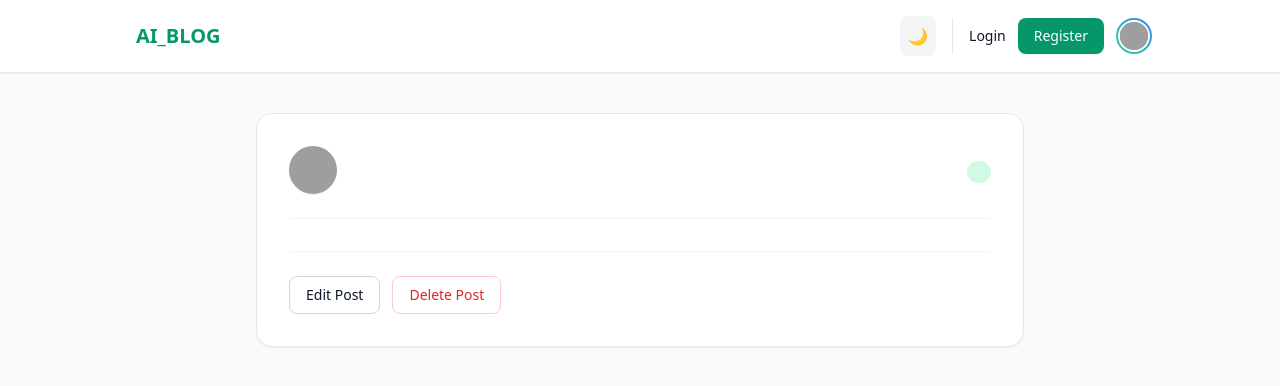
After one commit to DipenChimariya/fastapi_ai_blog, a FastAPI app: template templates/post.html in a window 1280 px wide. The commit adds this page. Shown: the top 386 px of the page. Run offline with FastAPI, Linux system fonts and the light colour scheme; the template is opened without the code that fills it, so the values that code supplies are empty; some libraries are stand-ins or nearby versions; grey boxes are pictures that could not be loaded.

Commit message:
feat: implement dynamic post detail view and navigation

```diff
--- a/main.py
+++ b/main.py
@@ -1,4 +1,4 @@
-from fastapi import FastAPI, Request
+from fastapi import FastAPI, Request,HTTPException,status
 from fastapi.templating import Jinja2Templates
 
 app = FastAPI(title="FastAPI AI Blog")
@@ -32,3 +32,21 @@ async def home(request:Request):
 @app.get("/post/api")
 async def get_posts():
     return posts
+
+
+@app.get("/post/{post_id}", name="post_detail")
+async def post_detail(request: Request, post_id: int):
+    current_post = None
+    for post in posts:
+        if post.get("id") == post_id:
+            current_post = post
+            break
+
+    if current_post is None:
+        raise HTTPException(
+            status_code=status.HTTP_404_NOT_FOUND,
+            detail="Post not found"
+        )
+
+    return templates.TemplateResponse(request=request,name="post.html",context={"post":current_post}
+    )
--- a/templates/home.html
+++ b/templates/home.html
@@ -18,7 +18,11 @@
                 </span>
             </div>
 
-            <h3 class="text-2xl font-bold mb-3 dark:text-white">{{ post.title }}</h3>
+            <h3 class="text-2xl font-bold mt-4 mb-3">
+            <a href="{{ url_for('post_detail', post_id=post.id) }}" class="hover:text-emerald-500 transition">
+            {{ post.title }}
+            </a>
+            </h3>
             <p class="text-gray-600 dark:text-slate-300 leading-relaxed mb-6">{{ post.content }}</p>
 
             <div class="flex items-center justify-between mt-auto pt-6 border-t border-gray-100 dark:border-slate-700">
--- /dev/null
+++ b/templates/post.html
@@ -0,0 +1,42 @@
+{% extends "base.html" %}
+
+{% block title %}{{ post.title }}{% endblock %}
+
+{% block content %}
+<article class="max-w-3xl mx-auto bg-white dark:bg-slate-800 rounded-2xl shadow-sm border border-gray-200 dark:border-slate-700 overflow-hidden">
+    <div class="p-8">
+        <div class="flex items-center gap-4 mb-6 pb-6 border-b border-gray-100 dark:border-slate-700">
+            <img src="https://ui-avatars.com/api/?name={{ post.author }}&background=random"
+                 class="h-12 w-12 rounded-full shadow-sm" alt="author">
+            <div>
+                <a href="#" class="block font-bold text-emerald-600 dark:text-emerald-400 hover:underline">
+                    {{ post.author }}
+                </a>
+                <span class="text-sm text-gray-500">{{ post.date_posted }}</span>
+            </div>
+
+            <div class="ml-auto">
+                <span class="text-[10px] font-bold px-3 py-1 rounded-full uppercase tracking-widest bg-emerald-100 text-emerald-600 dark:bg-emerald-900/30 dark:text-emerald-400">
+                    {{ post.category }}
+                </span>
+            </div>
+        </div>
+
+        <h2 class="text-3xl font-extrabold mb-4 dark:text-white leading-tight">
+            {{ post.title }}
+        </h2>
+        <p class="text-gray-600 dark:text-slate-300 leading-relaxed text-lg mb-8">
+            {{ post.content }}
+        </p>
+
+        <div class="flex items-center gap-3 pt-6 border-t border-gray-100 dark:border-slate-700">
+            <a href="#" class="px-4 py-2 text-sm font-medium border border-gray-300 dark:border-slate-600 rounded-lg hover:bg-gray-50 dark:hover:bg-slate-700 transition">
+                Edit Post
+            </a>
+            <button class="px-4 py-2 text-sm font-medium text-red-600 border border-red-200 rounded-lg hover:bg-red-50 dark:hover:bg-red-900/20 transition">
+                Delete Post
+            </button>
+        </div>
+    </div>
+</article>
+{% endblock %}
```
